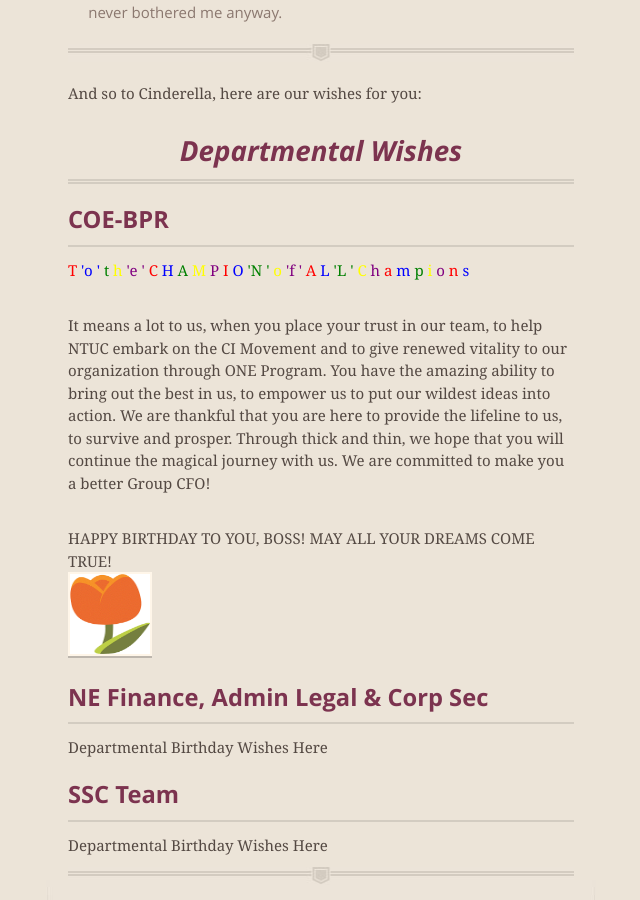
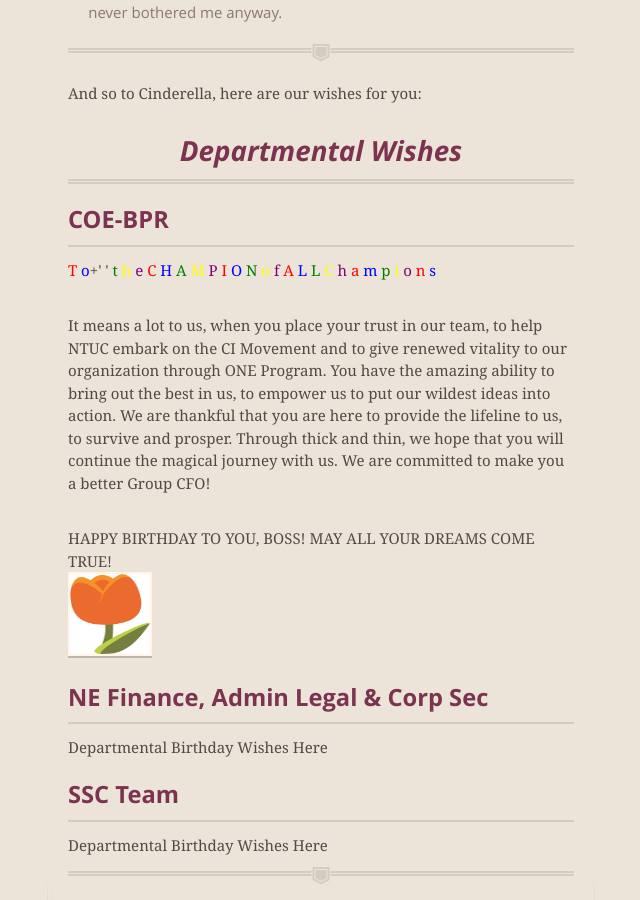
Before and after one commit to projectcinderella/projectcinderella.github.io, a Jekyll site: the page built from index.md, in a window 1280 px wide and 900 px high, scrolled down 4208 px. Shown: the whole window, without its empty margins (319-959 px from the left). Built offline with Jekyll 4.4.1, drawn with Linux system fonts in a browser that asks for light colours; comment, search, counter and statistics services are not loaded.

Commit message:
Update index.md

```diff
--- a/index.md
+++ b/index.md
@@ -56,10 +56,10 @@ And so to Cinderella, here are our wishes for you:
 #### COE-BPR
 <p><b>
   <span style='color: red'>T</span>
-  <span style='color: blue'>'o '</span>
+  <span style='color: blue'>o</span>+' '
   <span style='color: green'>t</span>
   <span style='color: yellow'>h</span>
-  <span style='color: purple'>'e '</span>
+  <span style='color: purple'>e </span>
   <span style='color: red'>C</span>
   <span style='color: blue'>H</span>
   <span style='color: green'>A</span>
@@ -67,12 +67,12 @@ And so to Cinderella, here are our wishes for you:
   <span style='color: purple'>P</span>
   <span style='color: red'>I</span>
   <span style='color: blue'>O</span>
-  <span style='color: green'>'N '</span>
+  <span style='color: green'>N </span>
   <span style='color: yellow'>o</span>
-  <span style='color: purple'>'f '</span>
+  <span style='color: purple'>f </span>
   <span style='color: red'>A</span>
   <span style='color: blue'>L</span>
-  <span style='color: green'>'L '</span>
+  <span style='color: green'>L </span>
   <span style='color: yellow'>C</span>
   <span style='color: purple'>h</span>
   <span style='color: red'>a</span>
```
